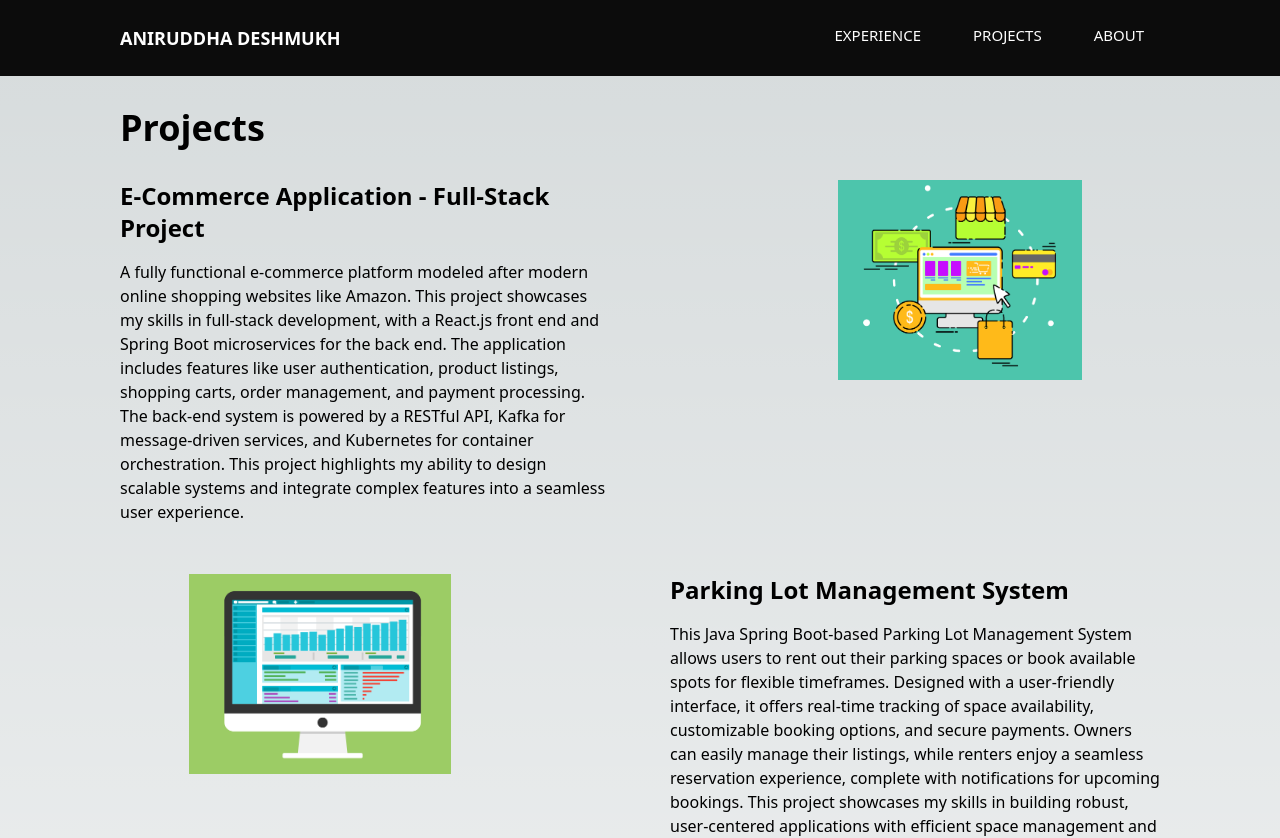
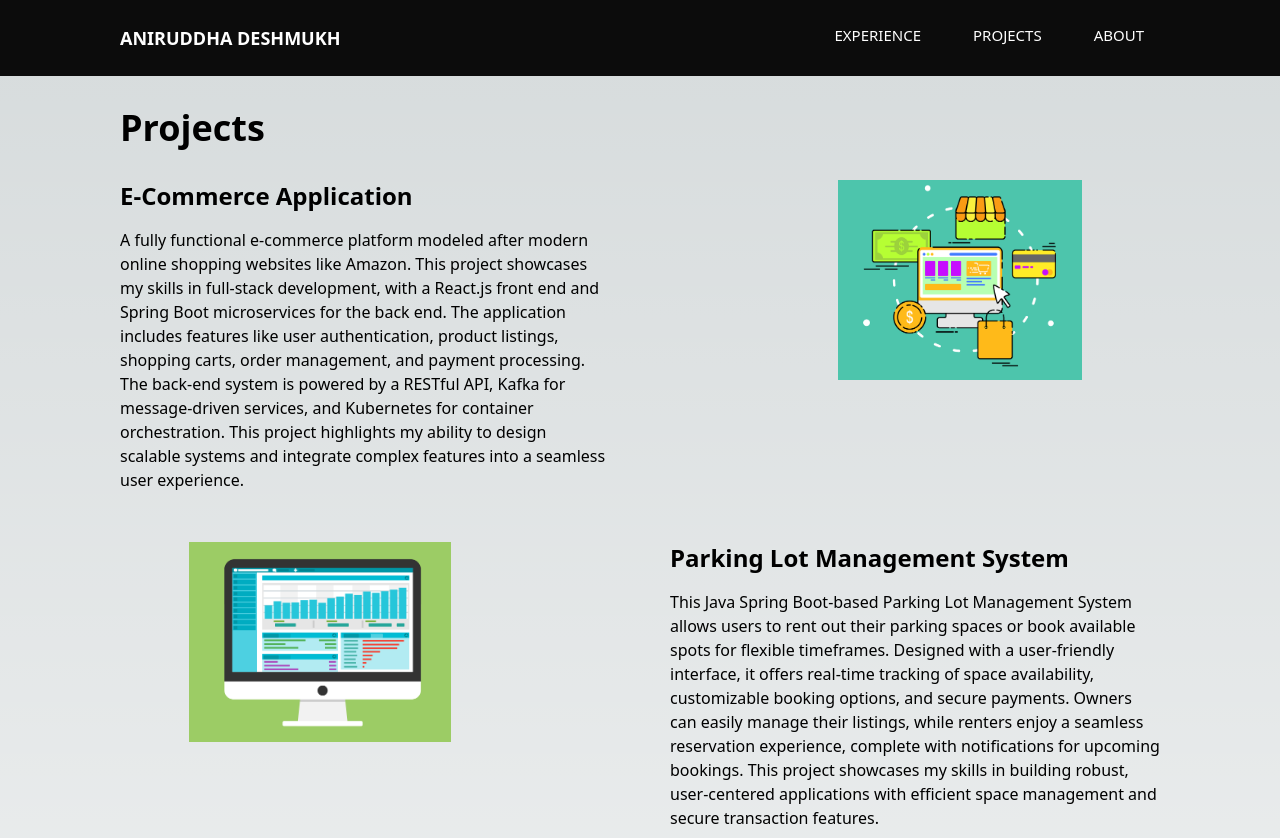
Before and after one commit to aniruddhadeshmukh2201/Portfolio-Website---Made-with-Nextjs, a Next.js app: page /projects in a window 1280 px wide. Shown: the top 838 px of the page. Built offline with nearby package versions, Linux system fonts and the light colour scheme.

Commit message:
Update project title in page.tsx

```diff
--- a/app/projects/page.tsx
+++ b/app/projects/page.tsx
@@ -3,7 +3,7 @@ import ProjectCard from "./_components/ProjectCard/page";
 
 const projects = [
   {
-    title: "E-Commerce Application - Full-Stack Project",
+    title: "E-Commerce Application",
     description:
       "A fully functional e-commerce platform modeled after modern online shopping websites like Amazon. This project showcases my skills in full-stack development, with a React.js front end and Spring Boot microservices for the back end. The application includes features like user authentication, product listings, shopping carts, order management, and payment processing. The back-end system is powered by a RESTful API, Kafka for message-driven services, and Kubernetes for container orchestration. This project highlights my ability to design scalable systems and integrate complex features into a seamless user experience.",
     imgSrc: "/ecommerce.png",
```
